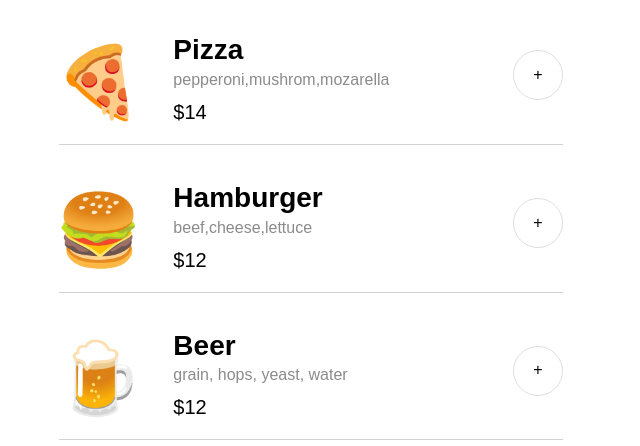
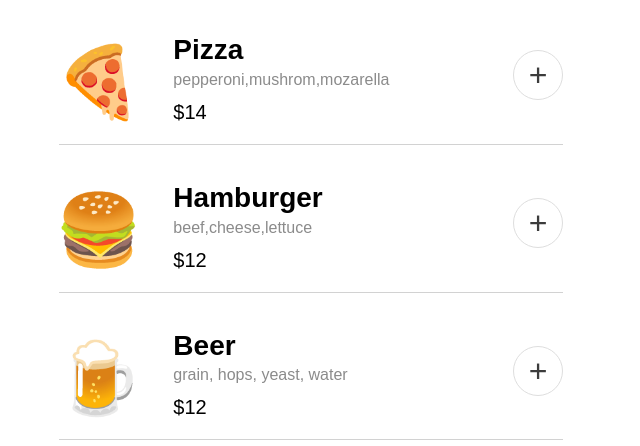
Before and after one commit to fabrigato/Restaurant-ordering-app, a website built with Vite: page index.html in a window 1280 px wide. Shown: the part 183-629 px from the top of the page, 331-971 px from the left. Built offline with nearby package versions, Linux system fonts and the light colour scheme; a web font is replaced by a local one.

Commit message:
Update index.css

```diff
--- a/index.css
+++ b/index.css
@@ -159,6 +159,10 @@ button{
     width: 50px;
     height: 50px;
     background: #FFFFFF;
+    color: rgb(60, 60, 60);
+    font-size: 32px;
+    font-weight: 200;
+    line-height: 24px;
 }
 
 .remove-btn{
```
